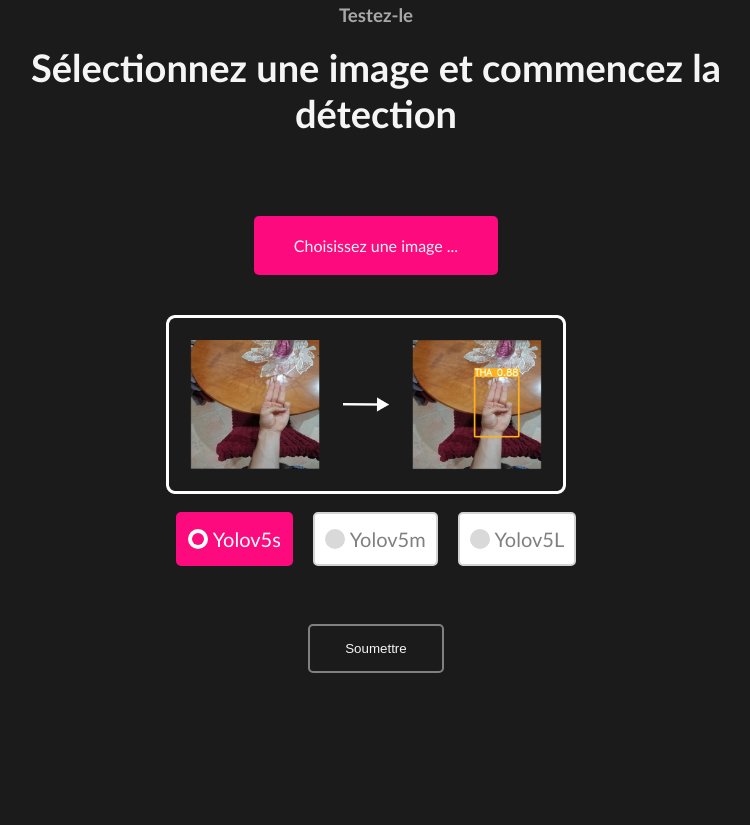
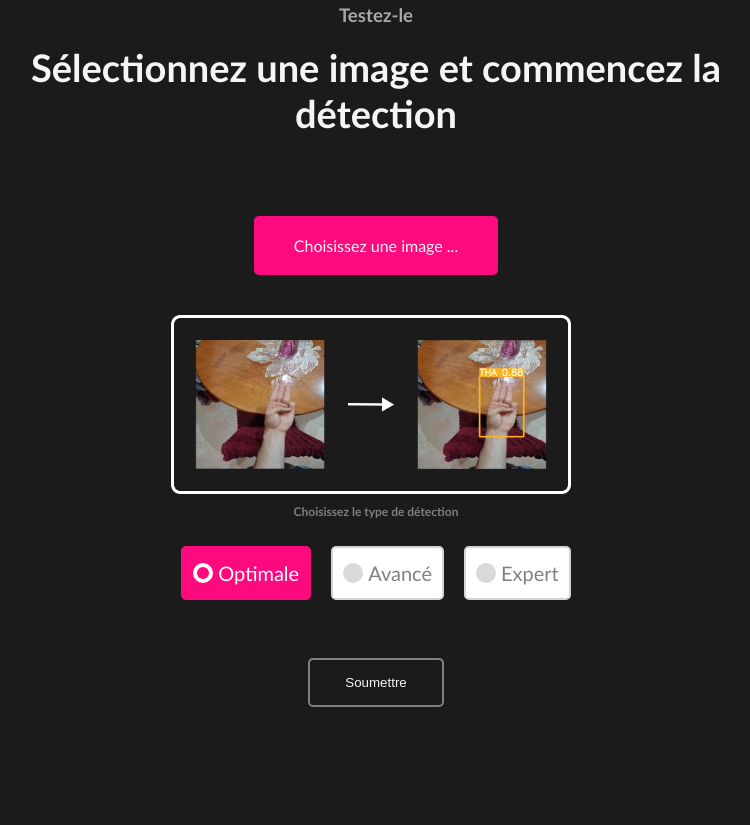
Before and after one commit to tchikyy/YoDe-finalversion-V2, a Flask app: page / in a window 1280 px wide. Shown: the part 895-1720 px from the top of the page, without its empty margins (264-1014 px from the left). Run offline with Flask 2, Linux system fonts and the light colour scheme; some libraries are stand-ins or nearby versions.

Commit message:
Update index.html

```diff
--- a/templates/index.html
+++ b/templates/index.html
@@ -62,22 +62,22 @@
                     <br>
                     <a id="download" href="{{ hreff }}" download>{{ download_text }}</a>
                 </div>
-
+                <h2 class="Arab2" style="color: gray; font-size: 12px;">Choisissez le type de détection</h2>
                 <div class="wrapper2">
                   <input type="radio" name="select" id="option-1" value="yolov5s" {{ check }}>
                   <input type="radio" name="select" id="option-2" value="yolov5m" {{ check2 }}>
                   <input type="radio" name="select" id="option-3" value="yolov5l" {{ check3 }}>
                   <label for="option-1" class="option option-1">
                       <div class="dot"></div>
-                      <span>Yolov5s</span>
+                      <span>Optimale</span>
                   </label>
                   <label for="option-2" class="option option-2">
                       <div class="dot"></div>
-                      <span>Yolov5m</span>
+                      <span>Avancé</span>
                   </label>
                   <label for="option-3" class="option option-3">
                       <div class="dot"></div>
-                      <span>Yolov5L</span>
+                      <span>Expert</span>
                   </label>
               </div>
 
```
